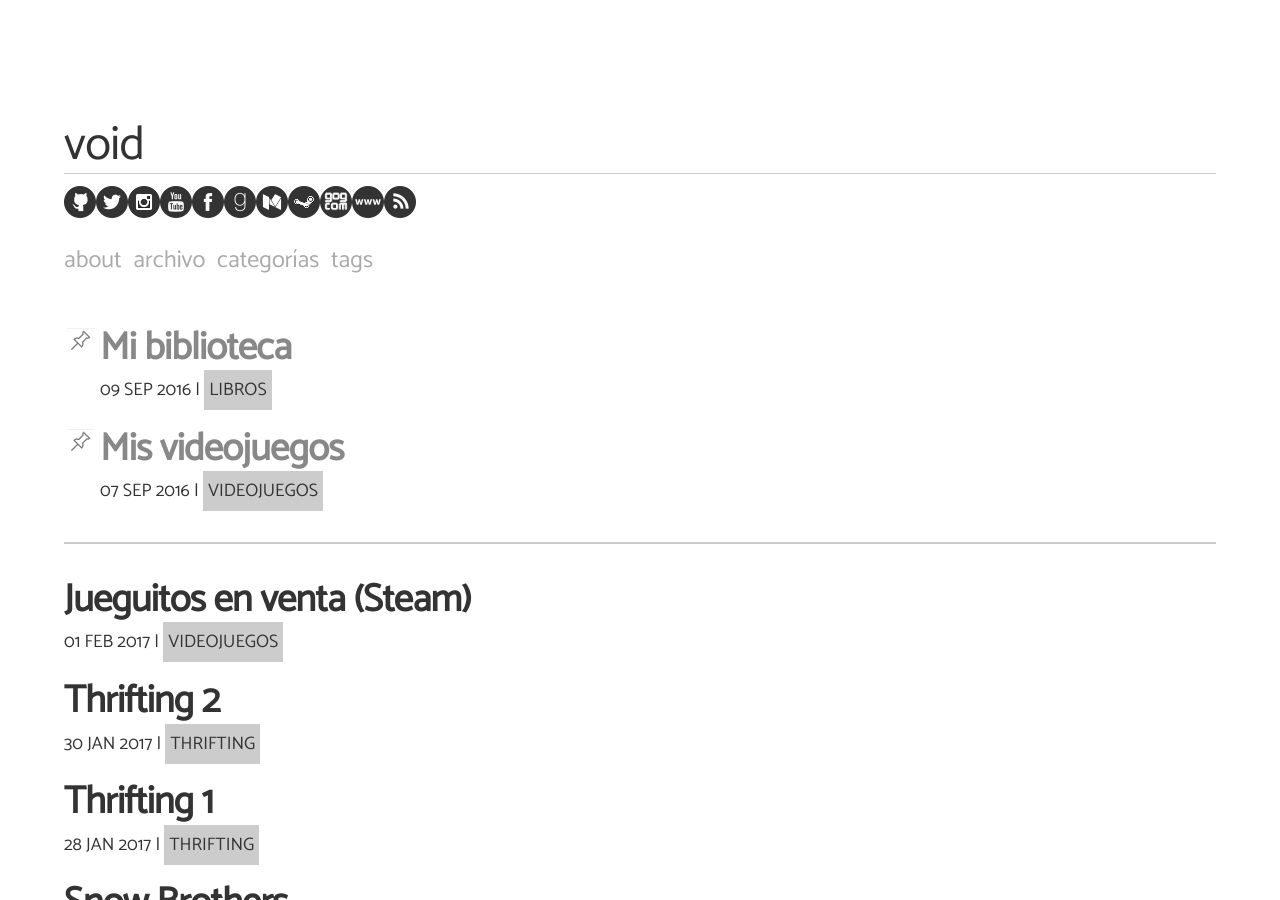
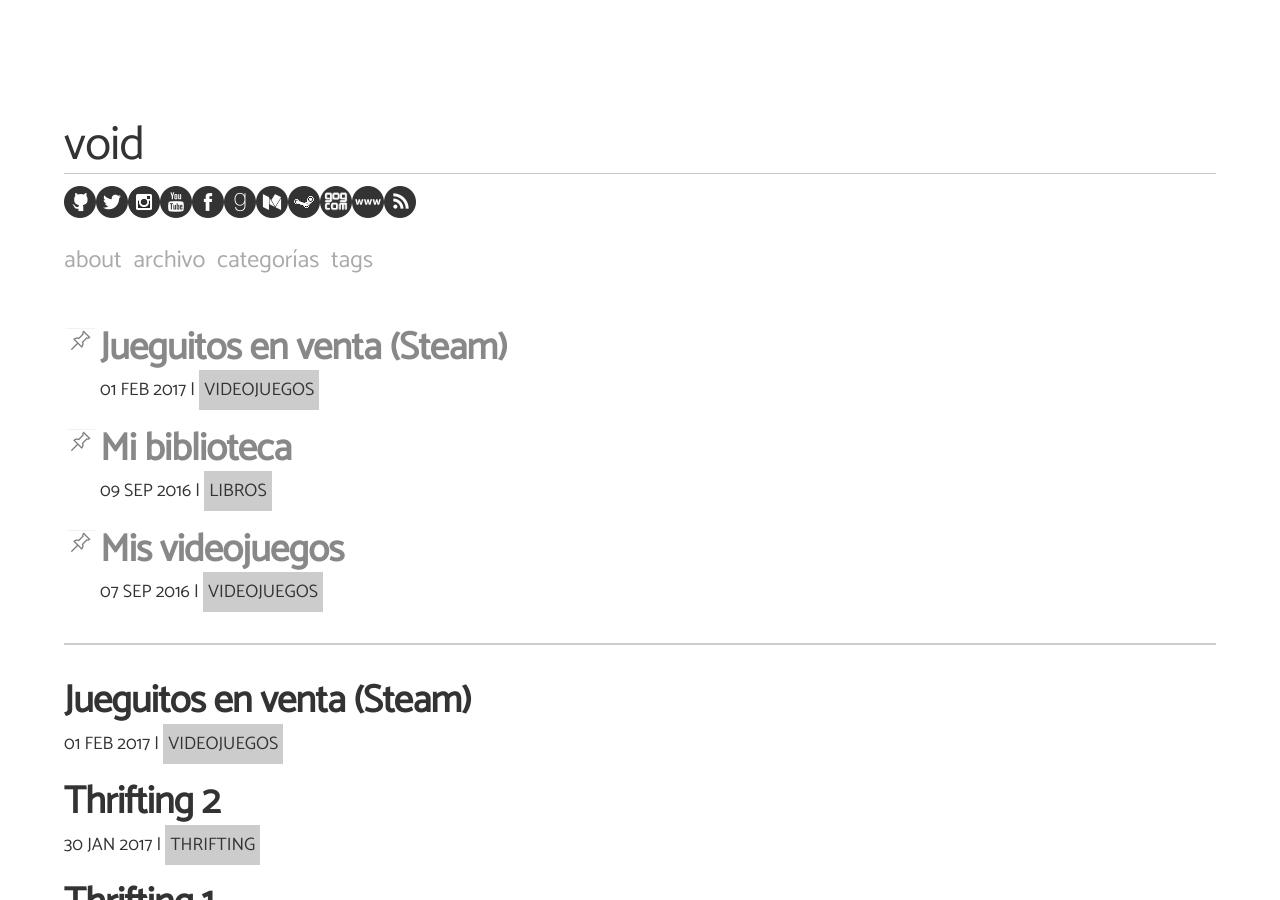
Before and after one commit to angelsimon/angelsimon.github.io, a Jekyll site: the page built from index.html, in a window 1280 px wide and 900 px high. Built offline with Jekyll 4.4.1, drawn with Linux system fonts in a browser that asks for light colours; nearby versions of some CDN libraries; the list of posts is cut into pages by our own code; some of the changed lines change nothing that is shown.

Commit message:
últimos cambios

```diff
--- a/_posts/2017-02-01-jueguitos-steam-en-venta.md
+++ b/_posts/2017-02-01-jueguitos-steam-en-venta.md
@@ -4,7 +4,8 @@ title: Jueguitos en venta (Steam)
 category: Videojuegos
 tags: [ "pc", "juegos", "videojuegos"]
 description: Un listado de jueguitos que están en venta para la plataforma Steam. Muy baratos y en pesos argentinos.
-ogimage: steam/cover.png
+ogimage: steam/steam.png
+status: pinned
 visible: true
 ---
 Aquí pueden ver un listado de los jueguitos que vendo a un precio mucho menor a los que se venden en la plataforma Steam. Los mismos se pueden comprar por MercadoLibre y en pesos argentinos y pagarlos con RapiPago, PagoFácil, Tarjeta de crédito y crédito de MercadoPago.<br>
```
Also changed, not shown: images/steam/steam.png (added).
